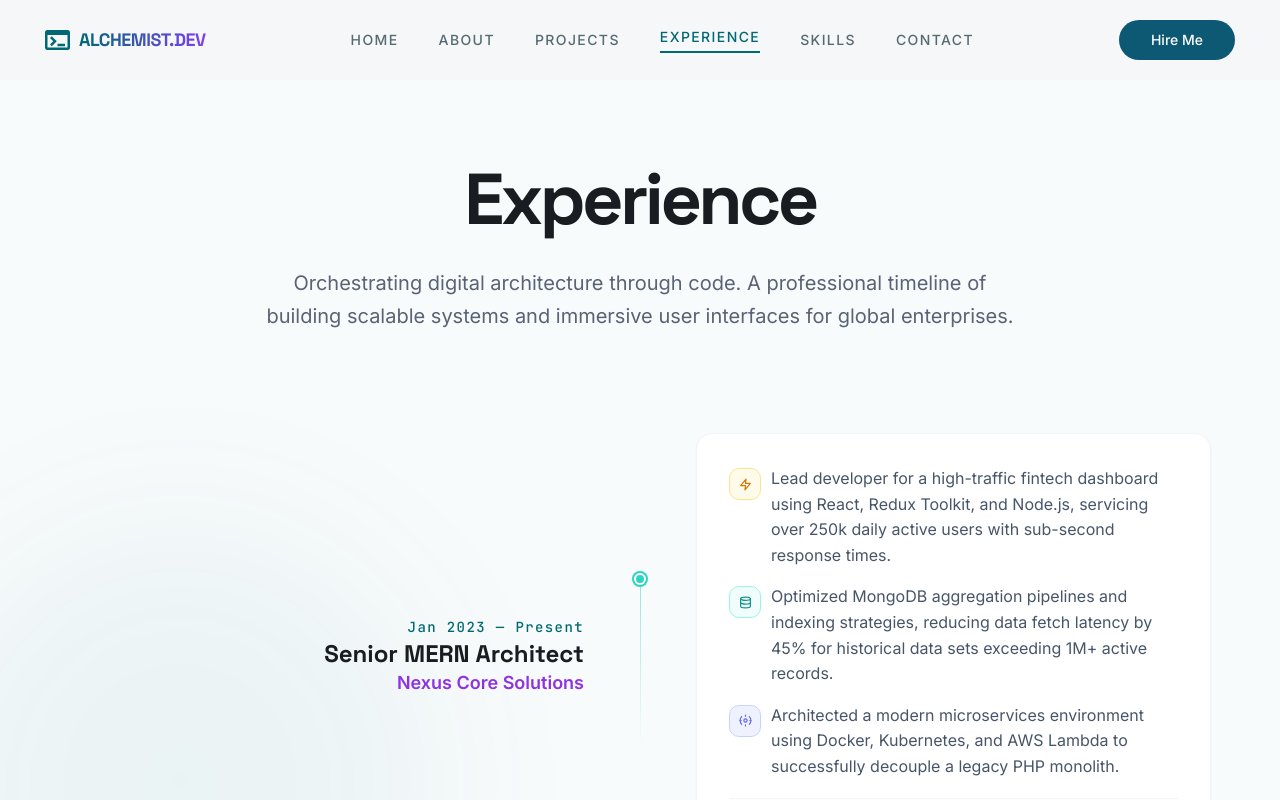
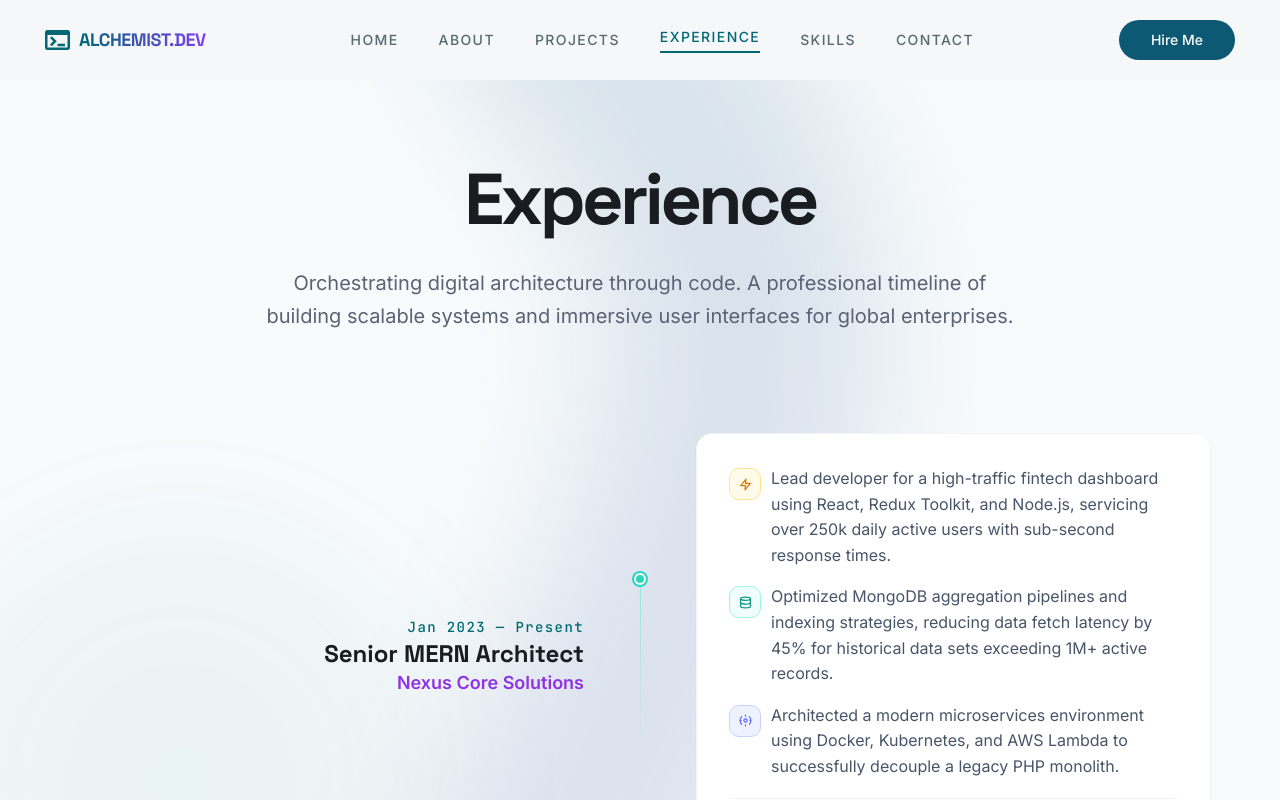
Before and after one commit to Debos602/new-portfolio, a React (Vite) app: page /experience in a window 1280 px wide. Shown: the top 800 px of the page. Built offline with nearby package versions, Linux system fonts and the light colour scheme; the HTML template or start-up script is replaced by a standard one.

Commit message:
complete experience page

```diff
--- a/src/pages/experience/Experience.tsx
+++ b/src/pages/experience/Experience.tsx
@@ -2,6 +2,7 @@ import { BoltIcon, DbIcon, GearIcon } from "@/components/Icons";
 import { useEffect, useRef } from "react";
 import { gsap } from "gsap";
 import { ScrollTrigger } from "gsap/ScrollTrigger";
+import bgShape from "@/assets/Background Wave Shape.png"
 
 gsap.registerPlugin(ScrollTrigger);
 
@@ -180,6 +181,7 @@ export const Experience = () => {
     <div
       ref={sectionRef}
       className="relative min-h-screen w-full flex flex-col items-center px-6 pt-[83px] pb-[120px] overflow-hidden bg-[#f8fbfc]"
+      style={{ backgroundImage: `url('${bgShape}')`, backgroundRepeat: "no-repeat", backgroundPosition: "center"}}
     >
       {/* Background glows */}
       <div className="pointer-events-none absolute left-[-80px] top-[440px] w-[520px] h-[520px] rounded-full bg-[#006A71] opacity-[0.05] blur-[90px]" />
@@ -272,7 +274,7 @@ export const Experience = () => {
             <div
               key={idx}
               className="grid items-center"
-              style={{ gridTemplateColumns: "1fr 40px 1fr" }}
+              style={{ gridTemplateColumns: "1fr 40px 1fr", }}
             >
               {isEven ? (
                 <>
```
